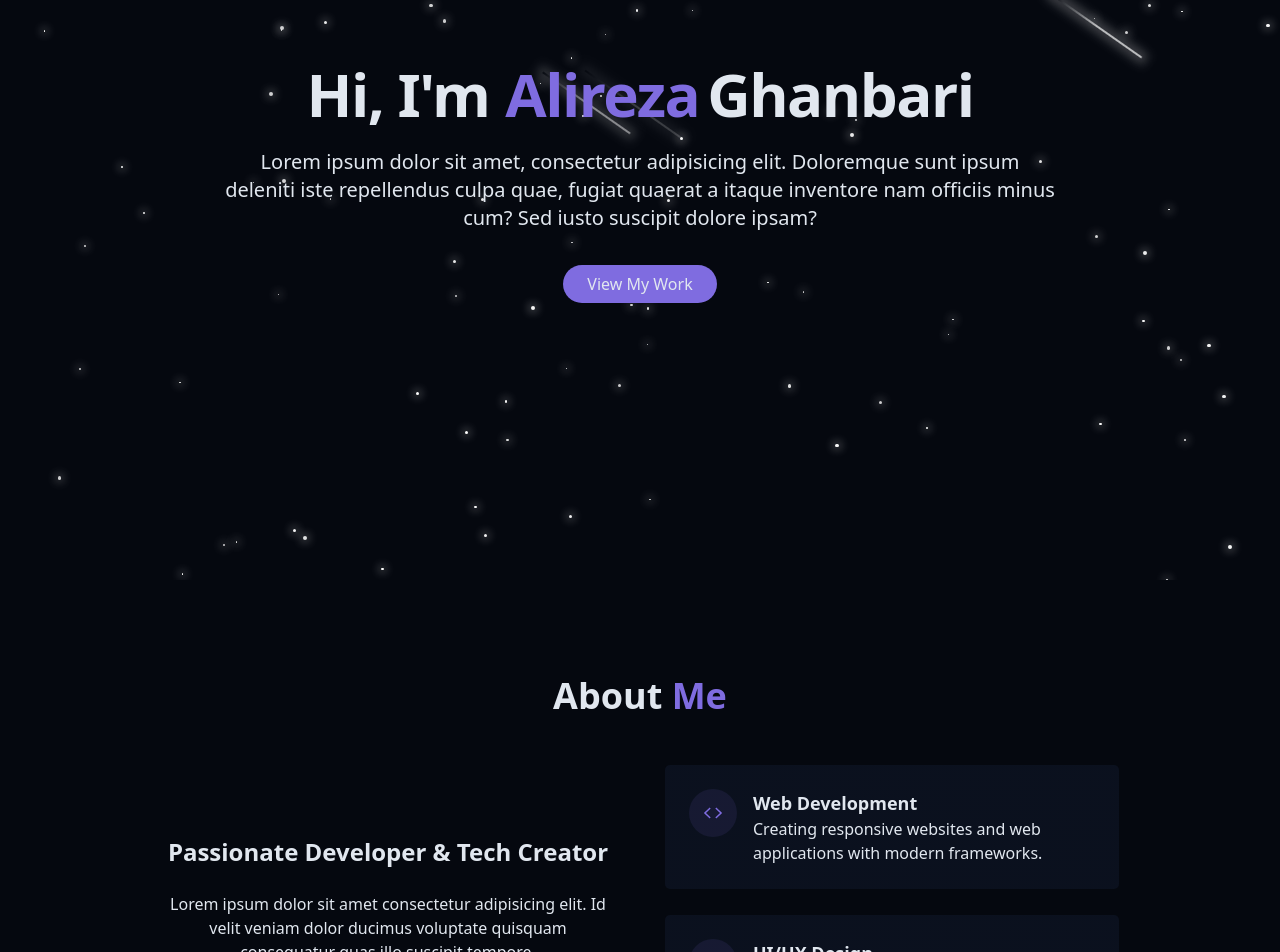
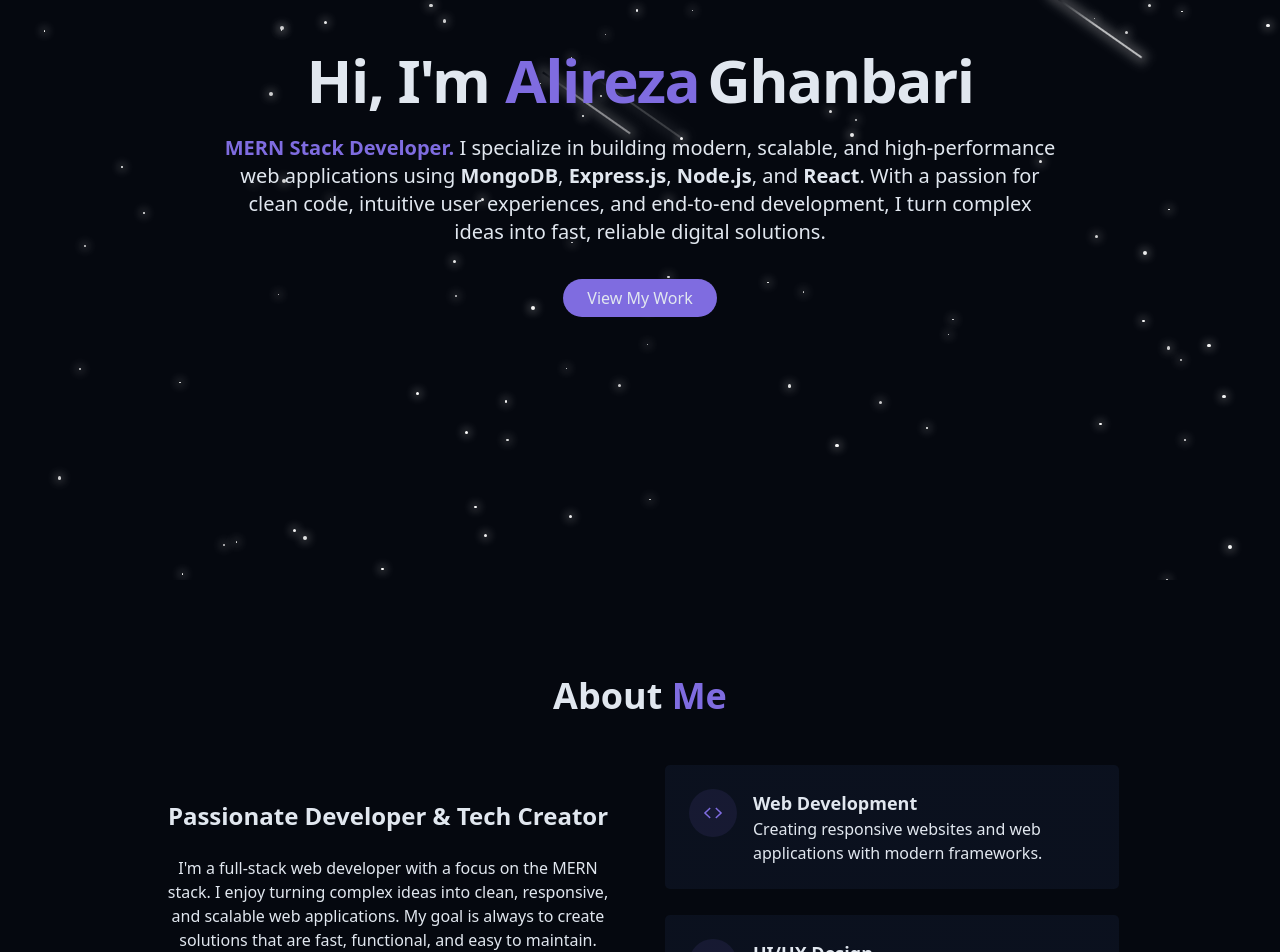
Before and after one commit to Alireza-ghanbari/space-portfolio, a React (Vite) app: page / in a window 1280 px wide. Shown: the part 220-1172 px from the top of the page. Built offline with nearby package versions, Linux system fonts and the light colour scheme.

Commit message:
personalize data

```diff
--- a/src/Components/AboutSection.jsx
+++ b/src/Components/AboutSection.jsx
@@ -16,14 +16,11 @@ export default function AboutSection() {
               Passionate Developer & Tech Creator
             </h3>
             <p className="text-forground">
-              Lorem ipsum dolor sit amet consectetur adipisicing elit. Id velit
-              veniam dolor ducimus voluptate quisquam consequatur quas illo
-              suscipit tempore.
+              I'm a full-stack web developer with a focus on the MERN stack. I enjoy turning complex ideas into clean, responsive, and scalable web applications. My goal is always to create solutions that are fast, functional, and easy to maintain.
             </p>
 
             <p className="text-forground">
-              Lorem ipsum dolor sit amet consectetur adipisicing elit. Minima
-              dolore vitae nobis fugit saepe. Amet?
+              I’ve worked on a variety of projects, from simple landing pages to dynamic dashboards and RESTful APIs. I value clean code, clear communication, and continuous learning to stay sharp and deliver the best possible results.
             </p>
 
             <div className="flex flex-col sm:flex-row gap-4 pt-4 justify-center">
--- a/src/Components/ContactSection.jsx
+++ b/src/Components/ContactSection.jsx
@@ -71,16 +71,29 @@ export default function ContactSection() {
             <div className="pt-8">
               <h4 className="text-2xl font-semibold mb-6">Connect With Me</h4>
               <div className="flex space-x-4 justify-center text-2xl">
-                <a href="" target="_blank" className="hover:text-primary transition-colors">
+                <a
+                  target="_blank"
+                  className="hover:text-primary transition-colors"
+                >
                   <FaLinkedinIn />
                 </a>
-                <a href="" target="_blank" className="hover:text-primary transition-colors">
+                <a
+                  href="https://www.instagram.com/alireza.ghnbrii"
+                  target="_blank"
+                  className="hover:text-primary transition-colors"
+                >
                   <RiInstagramFill />
                 </a>
-                <a href="" target="_blank" className="hover:text-primary transition-colors">
+                <a
+                  target="_blank"
+                  className="hover:text-primary transition-colors"
+                >
                   <FaXTwitter />
                 </a>
-                <a href="" target="_blank" className="hover:text-primary transition-colors">
+                <a
+                  target="_blank"
+                  className="hover:text-primary transition-colors"
+                >
                   <FaDiscord />
                 </a>
               </div>
--- a/src/Components/HeroSection.jsx
+++ b/src/Components/HeroSection.jsx
@@ -36,14 +36,20 @@ export default function HeroSection() {
           </h1>
 
           <p className="text-lg md:text-xl text-forground mx-auto opacity-0 animate-fade-in-delay-3">
-            Lorem ipsum dolor sit amet, consectetur adipisicing elit. Doloremque
-            sunt ipsum deleniti iste repellendus culpa quae, fugiat quaerat a
-            itaque inventore nam officiis minus cum? Sed iusto suscipit dolore
-            ipsam?
+            <span className="text-primary font-semibold">
+              MERN Stack Developer.{" "}
+            </span>
+            I specialize in building modern, scalable, and high-performance web
+            applications using <span className="font-semibold">MongoDB</span>,{" "}
+            <span className="font-semibold">Express.js</span>,{" "}
+            <span className="font-semibold">Node.js</span>, and{" "}
+            <span className="font-semibold">React</span>. With a passion for
+            clean code, intuitive user experiences, and end-to-end development,
+            I turn complex ideas into fast, reliable digital solutions.
           </p>
 
           <div className="opacity-0 animate-fade-in-delay-4 pt-4">
-            <a href="#project" className="cosmic-button">
+            <a href="#projects" className="cosmic-button">
               View My Work
             </a>
           </div>
--- a/src/Components/ProjectSection.jsx
+++ b/src/Components/ProjectSection.jsx
@@ -43,8 +43,8 @@ export default function ProjectSection() {
         </h2>
 
         <p className="text-center text-forground mb-12 max-w-2xl mx-auto">
-          Lorem ipsum dolor, sit amet consectetur adipisicing elit. Voluptatum
-          qui autem et, modi ipsam aut quaerat fuga dolores?
+          A selection of my recent work built with clean code, modern tools, and
+          real-world functionality.
         </p>
 
         <div className="grid grid-cols-1 md:grid-cols-2 lg:grid-cols-3 gap-8">
@@ -64,7 +64,10 @@ export default function ProjectSection() {
               <div className="px-4 py-6">
                 <div className="flex flex-wrap gap-2 mb-4">
                   {project.tags.map((tag, key) => (
-                    <span key={key} className="px-2 py-1 text-xs text-forground font-medium rounded-full border">
+                    <span
+                      key={key}
+                      className="px-2 py-1 text-xs text-forground font-medium rounded-full border"
+                    >
                       {tag}
                     </span>
                   ))}
@@ -75,20 +78,22 @@ export default function ProjectSection() {
                   {project.description}
                 </p>
                 <div className="flex justify-between items-center">
-                  <div className="flex space-x-3">
+                  <div className="flex flex-wrap space-x-4">
                     <a
                       href={project.demoUrl}
                       target="_blank"
-                      className="text-forground/80 hover:text-primary transition-colors duration-300"
+                      className="text-forground/80 hover:text-primary transition-colors duration-300 flex items-center justify-center gap-1"
                     >
                       <FiExternalLink size={20} />
+                      <span className="text-sm">Demo</span>
                     </a>
                     <a
                       href={project.githubUrl}
                       target="_blank"
-                      className="text-forground/80 hover:text-primary transition-colors duration-300"
+                      className="text-forground/80 hover:text-primary transition-colors duration-300 flex items-center justify-center gap-1"
                     >
                       <FiGithub size={20} />
+                      <span className="text-sm">GitHub</span>
                     </a>
                   </div>
                 </div>
@@ -98,9 +103,13 @@ export default function ProjectSection() {
         </div>
 
         <div className="text-center mt-12">
-            <a href="https://github.com/Alireza-ghanbari" target="_black" className="cosmic-button w-fit flex items-center mx-auto gap-2 hover:scale-100">
-                Check My Github <FaArrowRight size={16} />
-            </a>
+          <a
+            href="https://github.com/Alireza-ghanbari"
+            target="_black"
+            className="cosmic-button w-fit flex items-center mx-auto gap-2 hover:scale-100"
+          >
+            Check My Github <FaArrowRight size={16} />
+          </a>
         </div>
       </div>
     </section>
--- a/src/Components/SkillsSection.jsx
+++ b/src/Components/SkillsSection.jsx
@@ -3,22 +3,22 @@ import { cn } from "../lib/utils";
 
 const skills = [
   // Frontend
-  { name: "HTML/CSS", level: 95, category: "frontend" },
+  { name: "HTML/CSS", level: 100, category: "frontend" },
   { name: "JavaScript", level: 90, category: "frontend" },
   { name: "TypeScript", level: 35, category: "frontend" },
   { name: "Next.js", level: 60, category: "frontend" },
-  { name: "React", level: 100, category: "frontend" },
+  { name: "React", level: 95, category: "frontend" },
   { name: "tailwind CSS", level: 90, category: "frontend" },
   { name: "Material UI", level: 50, category: "frontend" },
   // Backend
-  { name: "Node.js", level: 85, category: "backend" },
-  { name: "Express", level: 80, category: "backend" },
+  { name: "Node.js", level: 80, category: "backend" },
+  { name: "Express", level: 75, category: "backend" },
   { name: "MongoDB", level: 70, category: "backend" },
   // Tools & Others
   { name: "Git/Github", level: 80, category: "tools / Others" },
   { name: "VS Code", level: 95, category: "tools / Others" },
-  { name: "figma", level: 40, category: "tools / Others" },
-  { name: "C/C++", level: 50, category: "tools / Others" },
+  { name: "figma", level: 30, category: "tools / Others" },
+  { name: "C/C++", level: 35, category: "tools / Others" },
   { name: "Python", level: 40, category: "tools / Others" },
   { name: "Adobe Premiere/Photoshop", level: 60, category: "tools / Others" },
 ];
```
